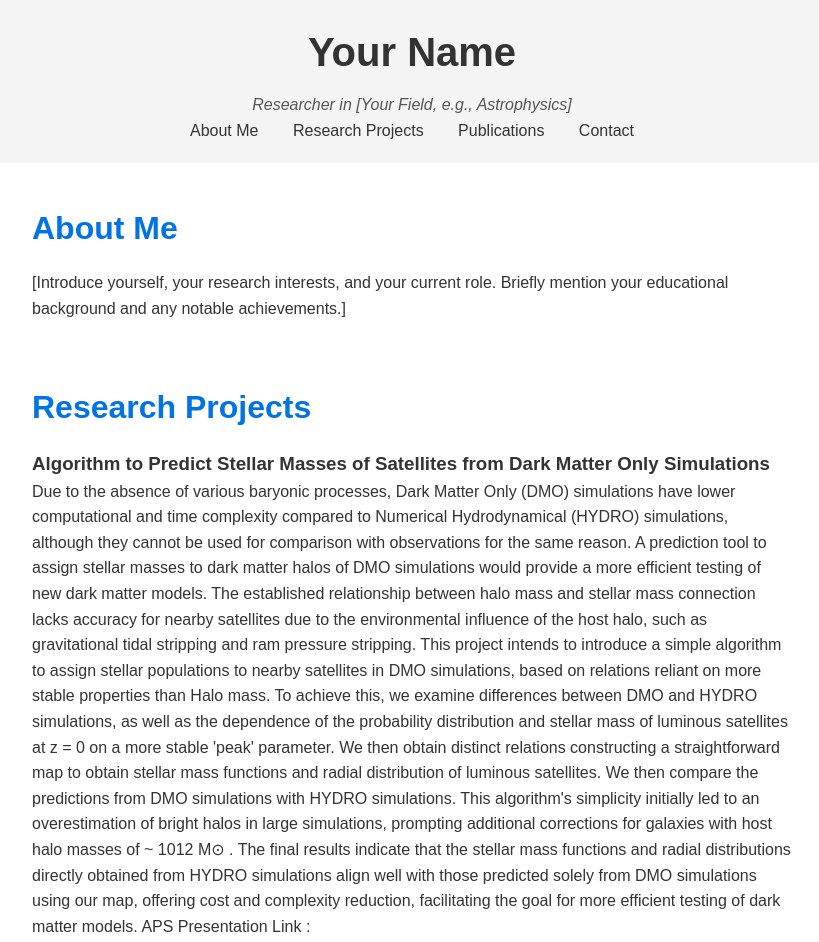
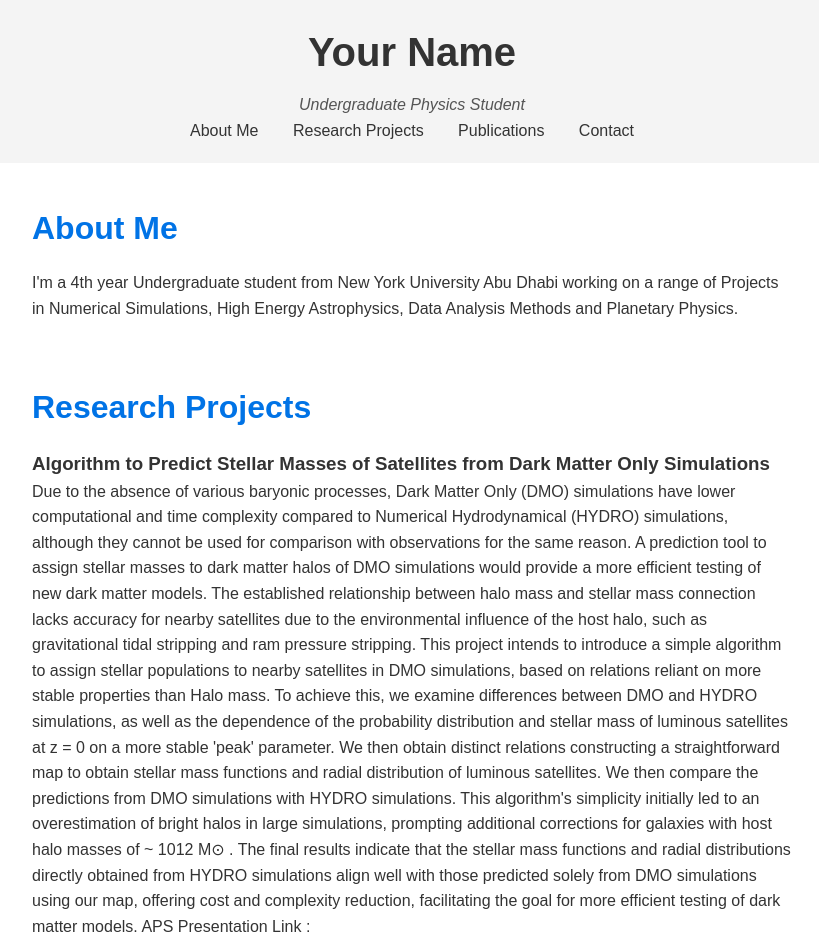
Before and after one commit to Honeyhtun08/honeyhtun.github.io, a plain HTML site: page index.html in a window 1280 px wide. Shown: the top 942 px of the page, without its empty margins (228-1047 px from the left). Drawn offline with Linux system fonts and the light colour scheme.

Commit message:
Update index.html

```diff
--- a/index.html
+++ b/index.html
@@ -10,7 +10,7 @@
 
     <header>
         <h1>Your Name</h1>
-        <p>Researcher in [Your Field, e.g., Astrophysics]</p>
+        <p>Undergraduate Physics Student</p>
         <nav>
             <a href="#about">About Me</a>
             <a href="#research">Research Projects</a>
@@ -21,7 +21,8 @@
 
     <section id="about">
         <h2>About Me</h2>
-        <p>[Introduce yourself, your research interests, and your current role. Briefly mention your educational background and any notable achievements.]</p>
+        <p>I'm a 4th year Undergraduate student from New York University Abu Dhabi working on a range of Projects in Numerical Simulations, High Energy Astrophysics,
+        Data Analysis Methods and Planetary Physics.</p>
     </section>
 
     <section id="research">
```
